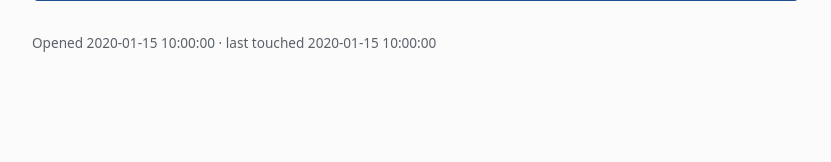
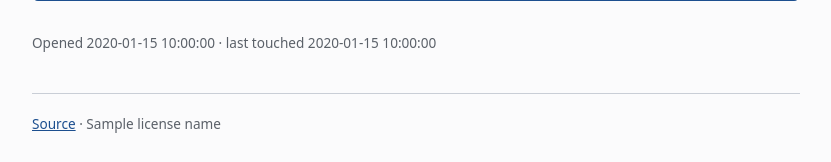
Before and after one commit to IamMrCupp/bench-recon, a Python web app: template src/bench_recon/templates/engagement.html in a window 1280 px wide. Shown: the part 3375-3537 px from the top of the page, without its empty margins (224-1055 px from the left). Before the commit the page ends 3427 px from the top, so only its background shows below. Run offline with Jinja, Linux system fonts and the light colour scheme; the template is opened without the code that fills it: most values are stand-ins (such as "Sample title", 1, 10 or a date in 2020).

Commit message:
feat(app): show a Source link in the footer of every page
Signed-off-by: Aaron Cupp <mrcupp@mrcupp.com>

```diff
--- a/src/bench_recon/templates/base.html
+++ b/src/bench_recon/templates/base.html
@@ -190,6 +190,22 @@
         background: transparent; color: var(--muted); border-color: var(--line); font-weight: 400;
       }
 
+      /* Where the code lives. Small and out of the way, but the link is still
+         a full-height finger target. */
+      footer {
+        max-width: 48rem;
+        margin: 2.5rem auto 0;
+        padding-top: 0.5rem;
+        border-top: 1px solid var(--line);
+        color: var(--muted);
+        font-size: 0.85rem;
+      }
+      footer a {
+        display: inline-block;
+        min-height: var(--touch);
+        line-height: var(--touch);
+      }
+
       @media (prefers-color-scheme: dark) {
         :root {
           --ink: #e9ecf1; --muted: #9aa3ad; --line: #3a414b;
@@ -216,5 +232,12 @@
     <main>
       {% block content %}{% endblock %}
     </main>
+    {# AGPL section 13: the offer of source, on every page and before sign-in.
+       The link and the licence name only — never anything from an engagement.
+       noreferrer so the address of an engagement page isn't handed to the host. #}
+    <footer>
+      <a href="{{ source_url }}" target="_blank" rel="noopener noreferrer">Source</a>
+      · {{ license_name }}
+    </footer>
   </body>
 </html>
```
Also changed, not shown: src/bench_recon/app.py (+27 -0 lines), tests/test_source_link.py (added, +131 -0 lines), README.md.
